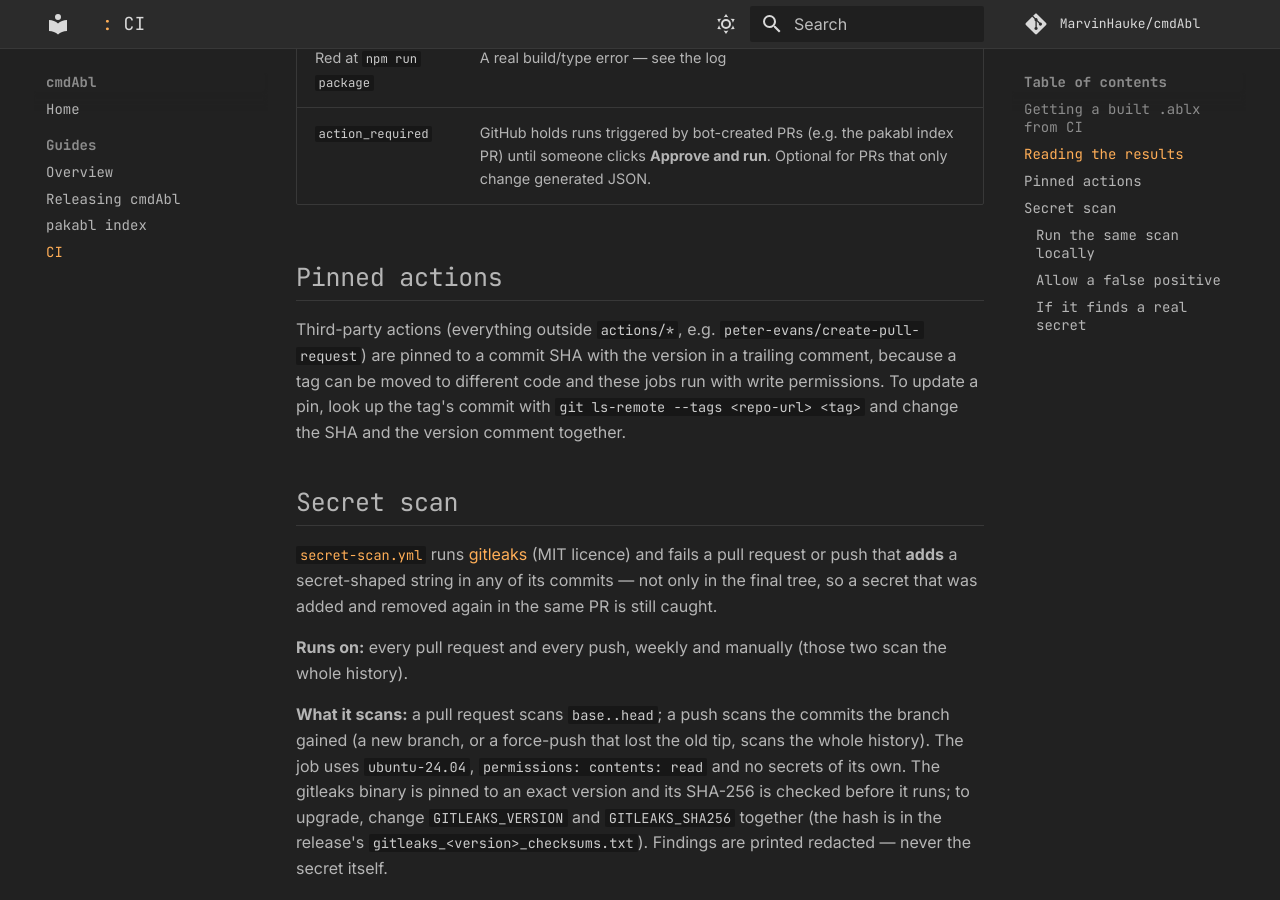
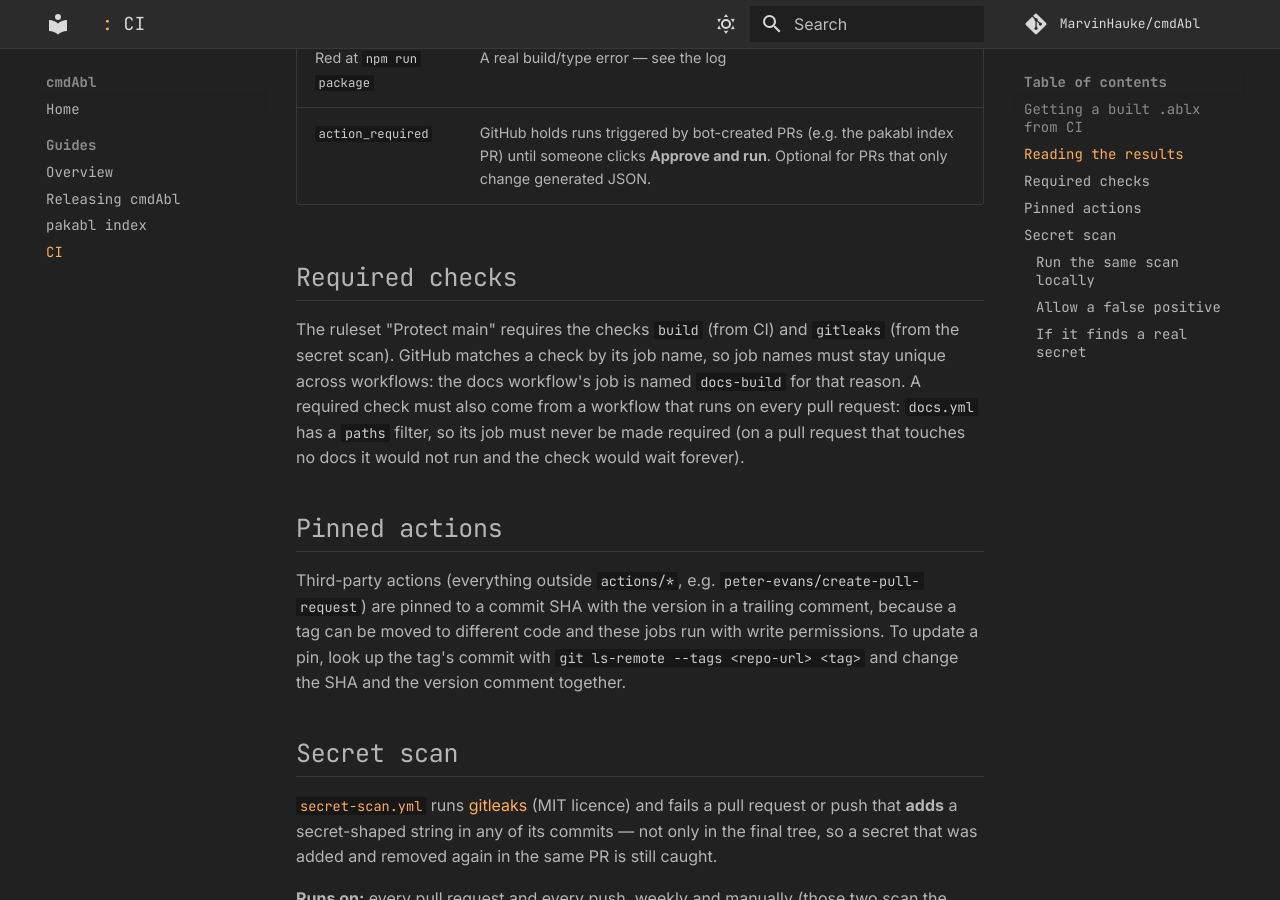
Before and after one commit to MarvinHauke/cmdAbl, an MkDocs documentation site: the page built from docs/guides/ci.md, in a window 1280 px wide and 900 px high, scrolled down 808 px. Built offline with MkDocs 1.6.1 and Material for MkDocs 9.7.7, drawn with Linux system fonts in a browser that asks for light colours; comment, search, counter and statistics services are not loaded.

Commit message:
ci: give the docs build job its own check name (docs-build)
The ruleset on main requires the checks `build` (CI) and `gitleaks`;
checks are matched by job name, so docs' `build` job was required too.
The job id stays `build` (deploy needs it); docs/guides/ci.md lists
the required checks and why names must stay unique.

Co-Authored-By: Claude Sonnet 5.5 <noreply@anthropic.com>

```diff
--- a/docs/guides/ci.md
+++ b/docs/guides/ci.md
@@ -22,6 +22,15 @@ Open a green run in the Actions tab → **Artifacts** → `cmdabl-ablx`.
 | Red at `npm test` | A unit test failed — see the test name in the log |
 | Red at `npm run package` | A real build/type error — see the log |
 | `action_required` | GitHub holds runs triggered by bot-created PRs (e.g. the pakabl index PR) until someone clicks **Approve and run**. Optional for PRs that only change generated JSON. |
+
+## Required checks
+
+The ruleset "Protect main" requires the checks `build` (from CI) and `gitleaks` (from the secret
+scan). GitHub matches a check by its job name, so job names must stay unique across workflows:
+the docs workflow's job is named `docs-build` for that reason. A required check must also come
+from a workflow that runs on every pull request: `docs.yml` has a `paths` filter, so its job must
+never be made required (on a pull request that touches no docs it would not run and the check would
+wait forever).
 
 ## Pinned actions
 
```
Also changed, not shown: 1 other file.
